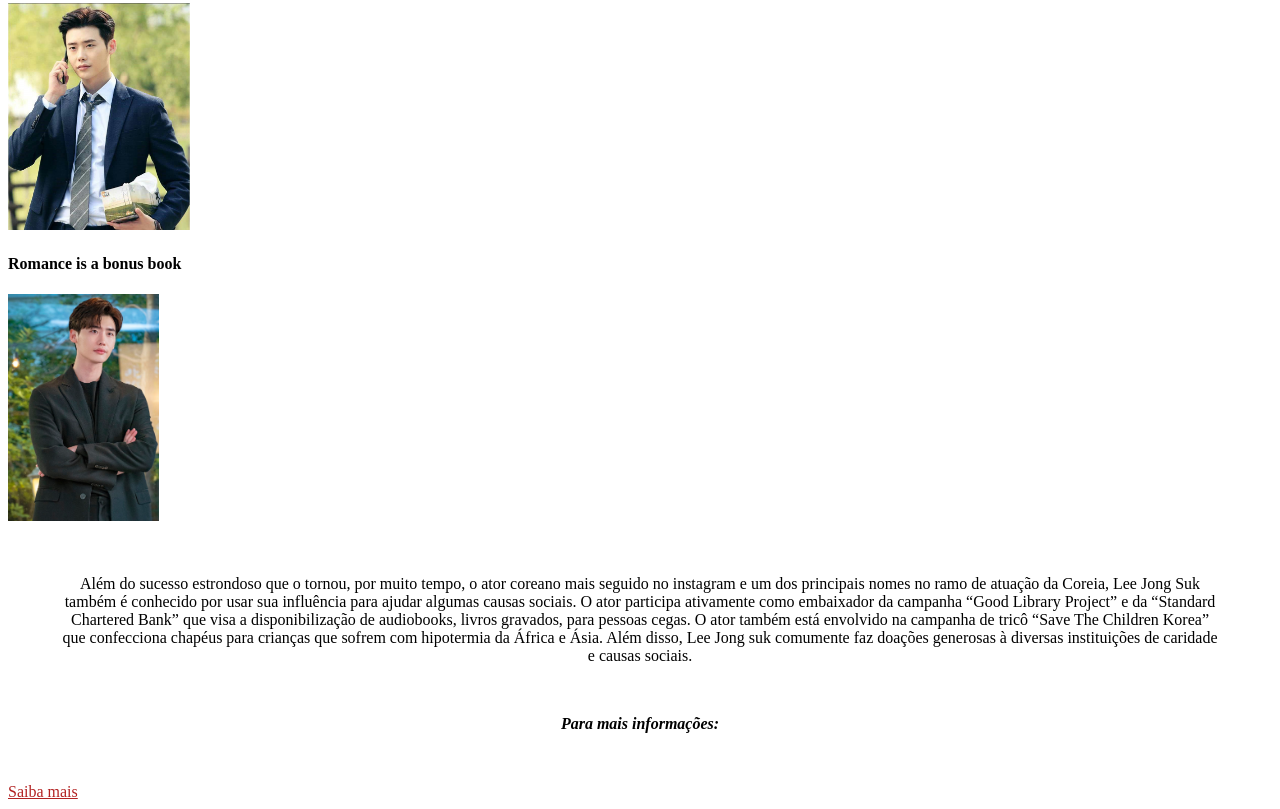
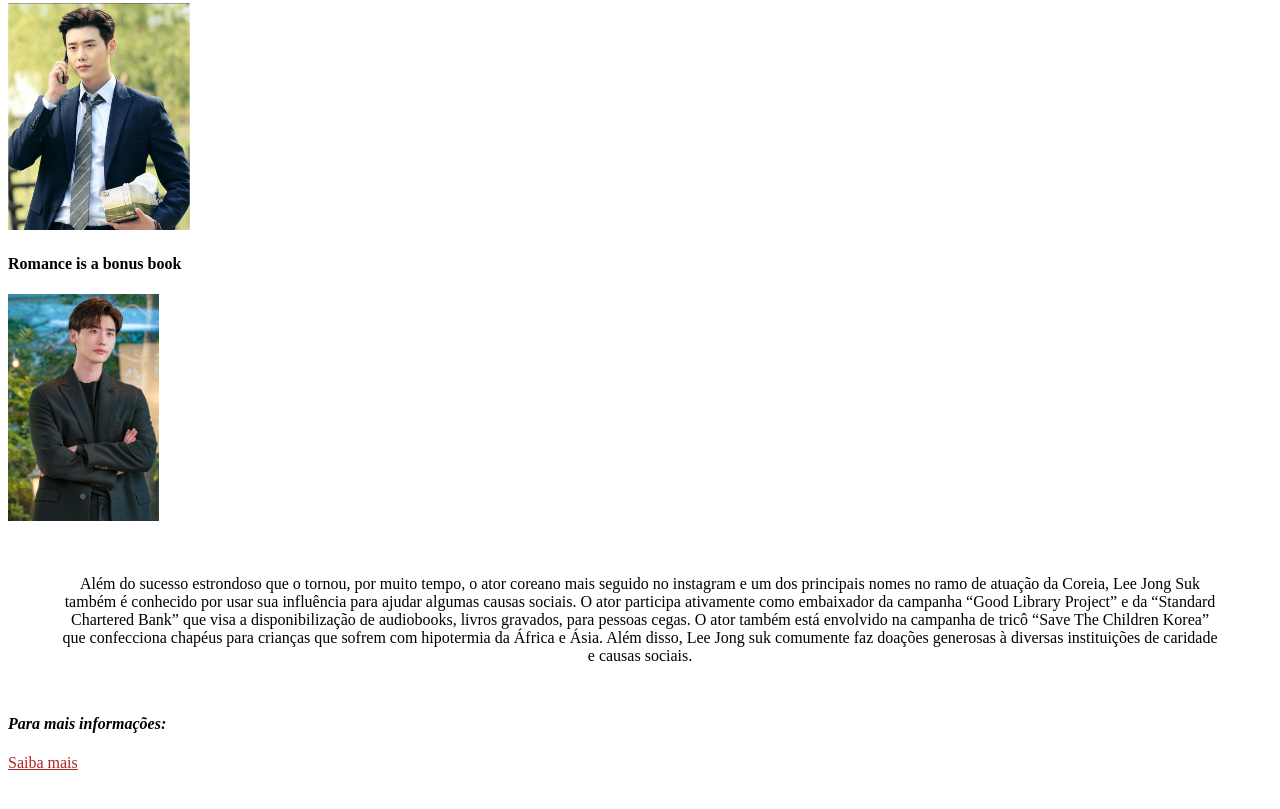
Before and after one commit to bibi-zzy/TOP-3-Atores-Coreanos, a plain HTML site: page Atores/Lee Jong-suk/LeeJong-suk.html in a window 1280 px wide. Shown: the part 2846-3655 px from the top of the page. After the commit the page ends 3626 px from the top, so only its background shows below. Drawn offline with Linux system fonts and the light colour scheme.

Commit message:
mudança

```diff
--- a/Atores/Lee Jong-suk/LeeJong-suk.html
+++ b/Atores/Lee Jong-suk/LeeJong-suk.html
@@ -48,7 +48,7 @@
             <p>Além do sucesso estrondoso que o tornou, por muito tempo, o ator coreano mais seguido no instagram e um dos principais nomes no ramo de atuação da Coreia, Lee Jong Suk também é conhecido por usar sua influência para ajudar algumas causas sociais. O ator participa ativamente como embaixador da campanha “Good Library Project” e da “Standard Chartered Bank” que visa a disponibilização de audiobooks, livros gravados, para pessoas cegas.
 
                 O ator também está envolvido na campanha de tricô “Save The Children Korea” que confecciona chapéus para crianças que sofrem com hipotermia da África e Ásia. Além disso, Lee Jong suk comumente faz doações generosas à diversas instituições de caridade e causas sociais.</p>
-            <p><em><strong>Para mais informações: </strong></em></p><a href="https://aminoapps.com/c/kpop-portugues/page/item/lee-jong-suk/mmZr_a0i0IRvgLQ4YDbNrmMzvW4PRek6Wa">Saiba mais</a>
+            <h4><em><strong>Para mais informações: </strong></em></h4><a href="https://aminoapps.com/c/kpop-portugues/page/item/lee-jong-suk/mmZr_a0i0IRvgLQ4YDbNrmMzvW4PRek6Wa">Saiba mais</a>
         </div>
   </body>
 </html>
```
Also changed, not shown: index.html (+1 -0 lines).
